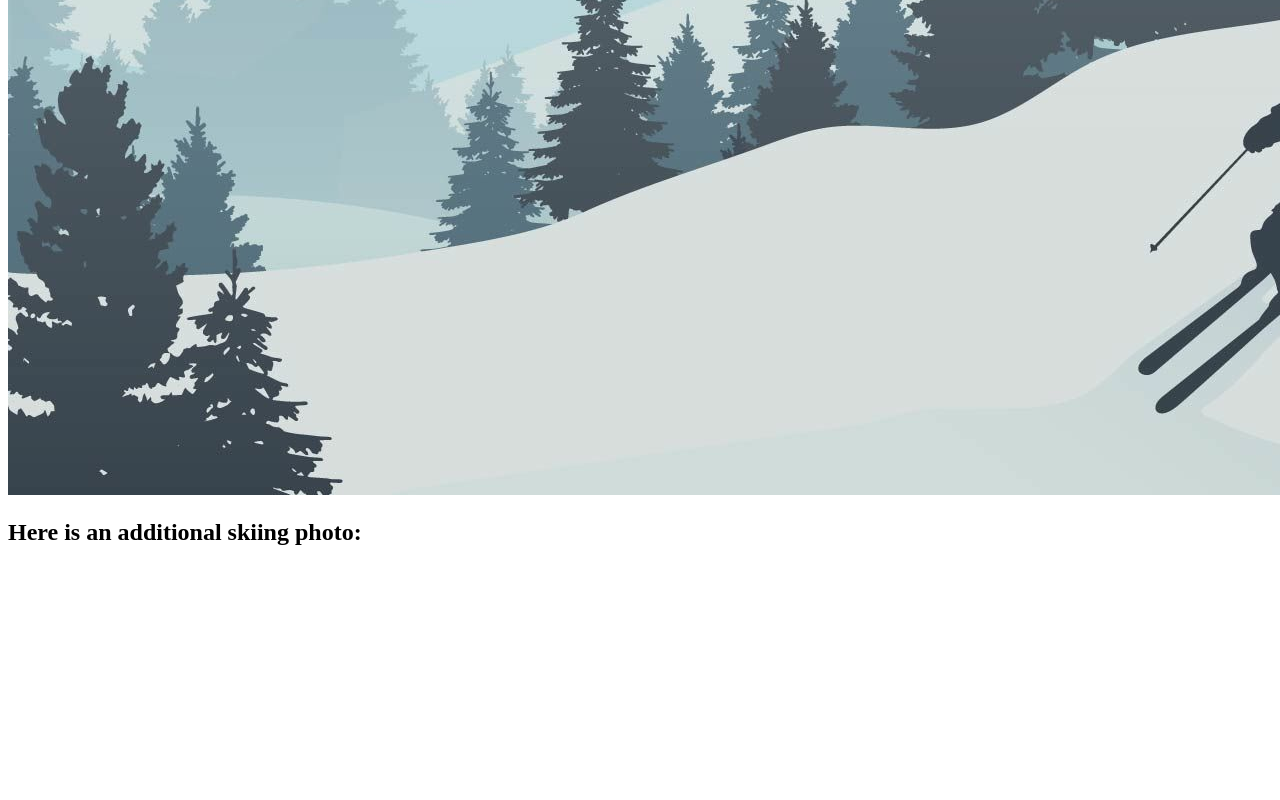
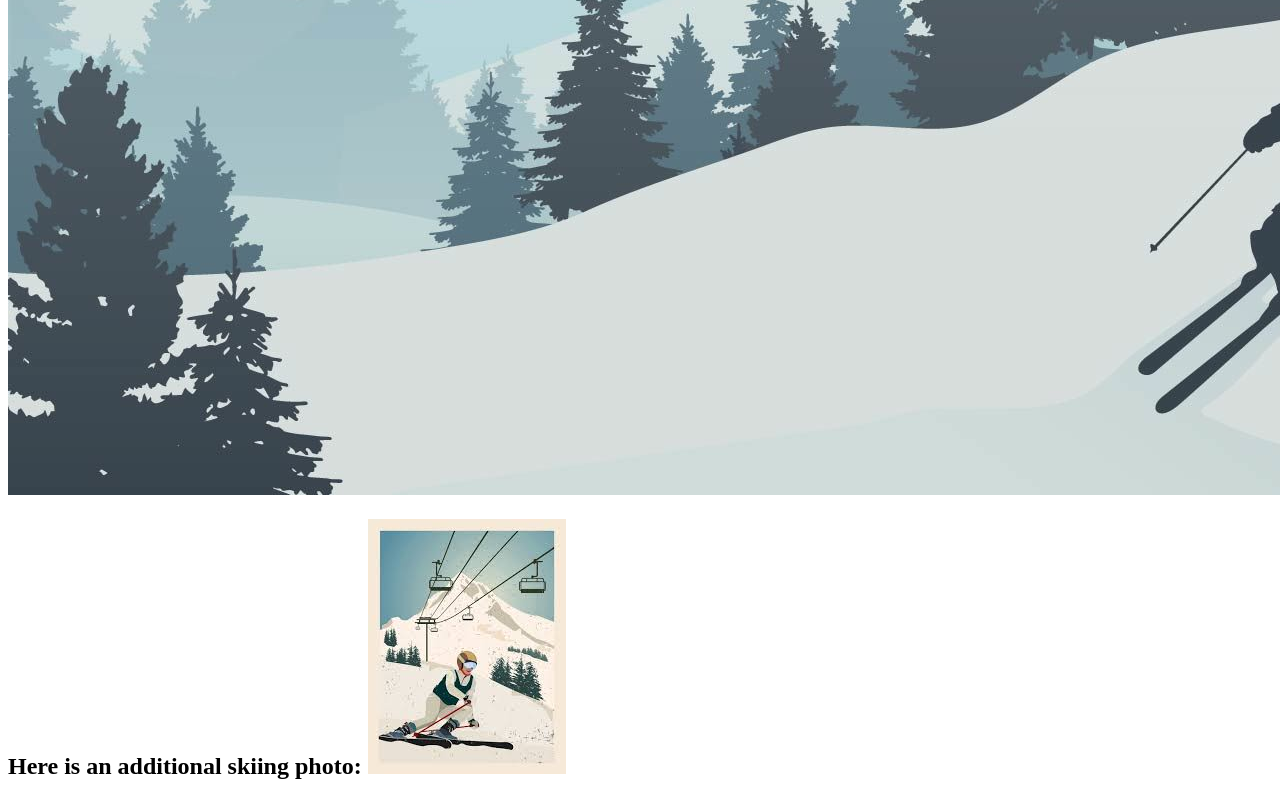
Before and after one commit to PeterMoschitto/Images, a plain HTML site: page index.html in a window 1280 px wide. Shown: the part 619-1419 px from the top of the page. Before the commit the page ends 1185 px from the top, so only its background shows below. Drawn offline with Linux system fonts and the light colour scheme.

Commit message:
Update index.html

```diff
--- a/index.html
+++ b/index.html
@@ -11,6 +11,7 @@
    <img src="ski-in-the-snowy-mountain-vector-scene-cd7b90.png" alt="Skiing">
   <h2>
    Here is an additional skiing photo:
+   <img src="images.jpeg" alt="Skiing">
   </h2>
  </body>
 </html>
```
